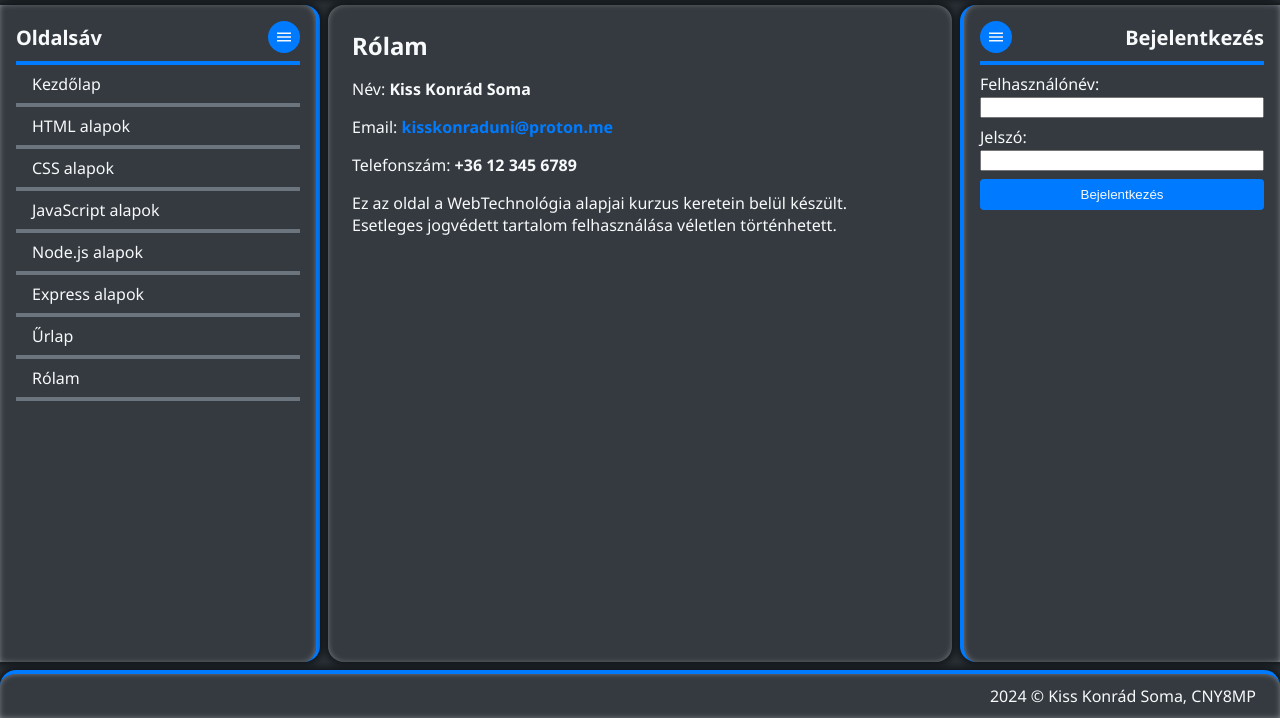
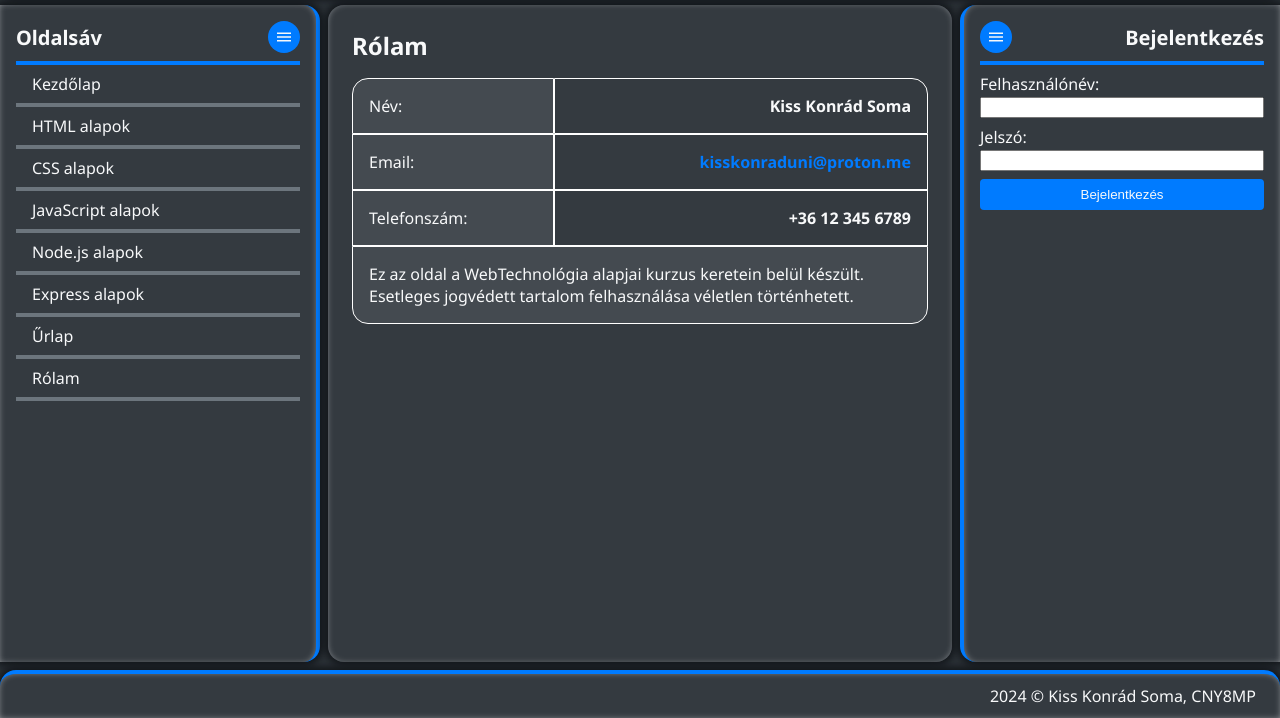
Before and after one commit to KissKonradUni/CNY8MPWebTechBeadando, a website: page public/about.html in a window 1280 px wide. Shown: the part 82-800 px from the top of the page. Drawn offline with nearby package versions, Linux system fonts and the light colour scheme.

Commit message:
Some polish

```diff
--- a/public/about.html
+++ b/public/about.html
@@ -25,22 +25,57 @@
                 #title {
                     margin-bottom: 1rem;
                 }
+                table {
+                    width: 100%;
+                    border-collapse: separate;
+                    border-spacing: 0;
+                    border-radius: 1rem;
+                }
+                th, td {
+                    padding: 1rem;
+                    text-align: left;
+                    border: solid white 1px;
+                }
+                tr:first-child > td:first-child {
+                    border-top-left-radius: 1rem;
+                }
+                tr:first-child > td:last-child {
+                    border-top-right-radius: 1rem;
+                }
+                tr:last-child > td:first-child {
+                    border-bottom-left-radius: 1rem;
+                }
+                tr:last-child > td:last-child {
+                    border-bottom-right-radius: 1rem;
+                }
+                td:nth-child(1) {
+                    background-color: #444a50;
+                    border-right: 1px solid white;
+                }
+                td:nth-child(2) {
+                    text-align: right;
+                }
             </style>
-            <p>
-                Név: <strong>Kiss Konrád Soma</strong>
-            </p>
-            <p>
-                Email: <strong>
-                    <a href="mailto: kisskonraduni@proton.me">kisskonraduni@proton.me</a>
-                </strong>
-            </p>
-            <p>
-                Telefonszám: <strong>+36 12 345 6789</strong>
-            </p>
-            <p>
-                Ez az oldal a WebTechnológia alapjai kurzus keretein belül készült. <br>
-                Esetleges jogvédett tartalom felhasználása véletlen történhetett. <br>
-            </p>
+
+            <table>
+                <tr>
+                    <td>Név:</td>
+                    <td><strong>Kiss Konrád Soma</strong></td>
+                </tr>
+                <tr>
+                    <td>Email:</td>
+                    <td><strong><a href="mailto: kisskonraduni@proton.me">kisskonraduni@proton.me</a></strong></td>
+                </tr>
+                <tr>
+                    <td>Telefonszám:</td>
+                    <td><strong>+36 12 345 6789</strong></td>
+                </tr>
+                <tr>
+                    <td colspan="2">Ez az oldal a WebTechnológia alapjai kurzus keretein belül készült. <br>
+                        Esetleges jogvédett tartalom felhasználása véletlen történhetett. <br>
+                    </td>
+                </tr>
+            </table>
         </section>
         <nav>
             <div class="kk-topbar">
--- a/public/style.css
+++ b/public/style.css
@@ -133,7 +133,7 @@ nav[hidden="true"] > form {
     display: none;
 }
 
-nav[hidden="true"] > .kk-topbar > .kk-topbar-title {
+nav[hidden="true"] > .kk-topbar > .kk-topbar-title, nav[hidden="true"] > p , nav[hidden="true"] > a {
     display: none;
 }
 
@@ -215,7 +215,7 @@ nav[hidden="true"] > .kk-topbar > .kk-topbar-title {
         height: auto;
     }
 
-    nav[hidden="true"] > form {
+    nav[hidden="true"] > form, nav[hidden="true"] > p, nav[hidden="true"] > a {
         display: flex;
     }
 }
```
Also changed, not shown: index.js (+7 -1 lines), public/contact.html (+54 -37 lines).
